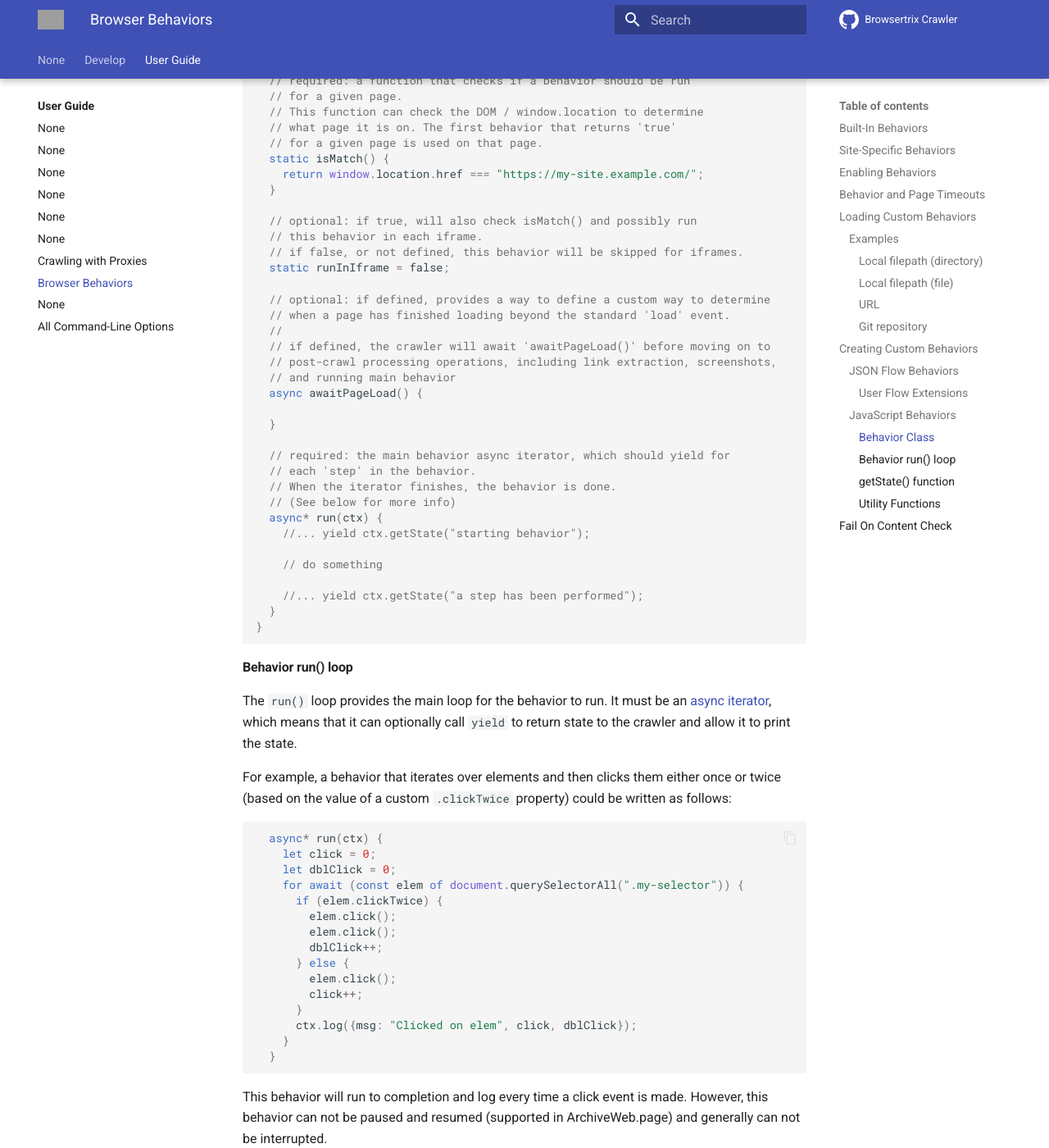
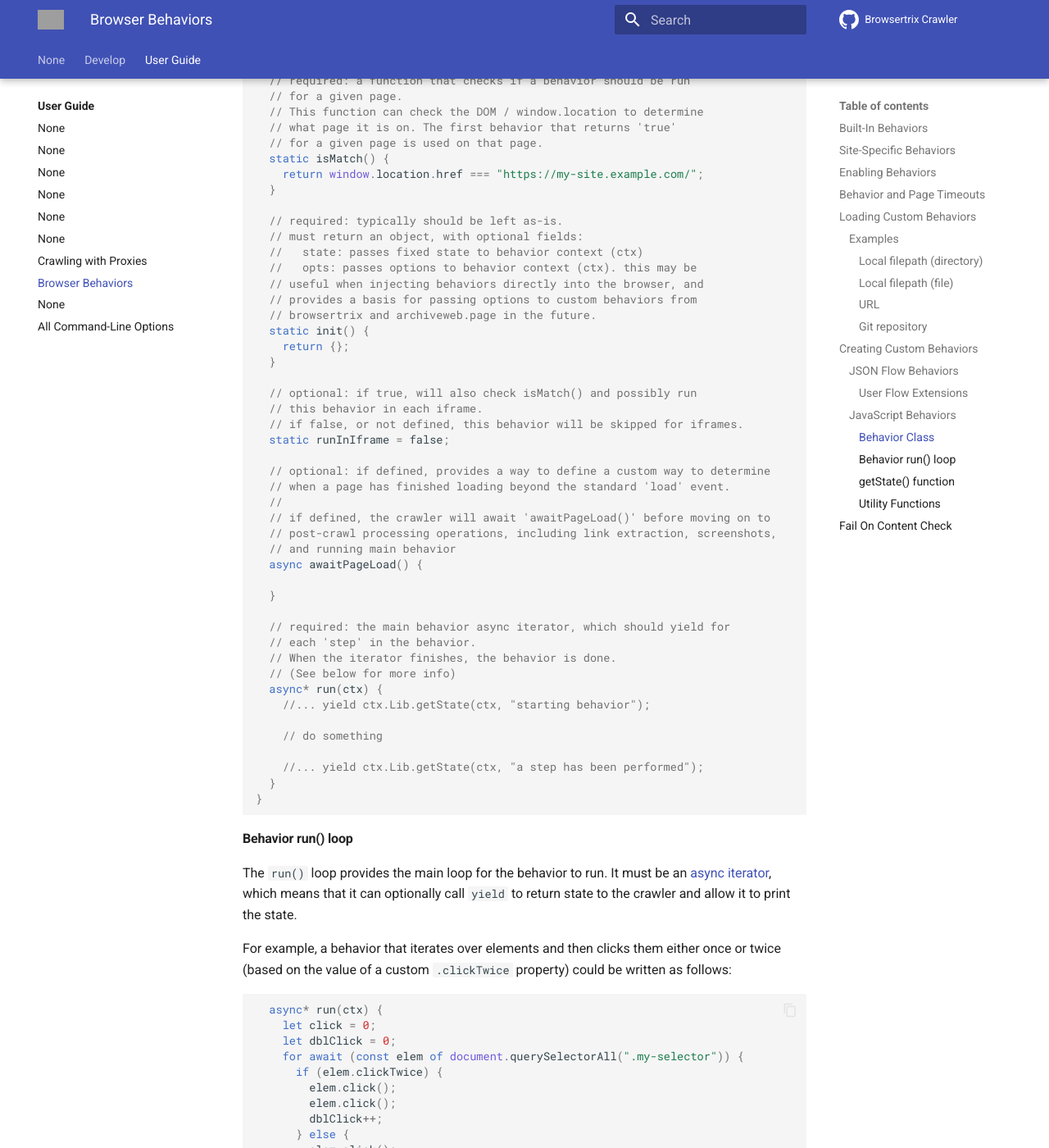
Before and after one commit to webrecorder/browsertrix-crawler, an MkDocs documentation site: the page built from docs/docs/user-guide/behaviors.md, in a window 1280 px wide and 1400 px high, scrolled down 3910 px. Shown: the whole window at 82% size. Built offline with MkDocs 1.6.1 and Material for MkDocs 9.7.7, drawn with Linux system fonts in a browser that asks for light colours; comment, search, counter and statistics services are not loaded; grey boxes are pictures that could not be loaded.

Commit message:
Fix custom behavior class example in docs (#940)
Updates custom behavior sample class and examples to be accurate:

- Include missing required `init()` method
- Fix arguments in examples uses of `Lib.getState()`

````diff
--- a/docs/docs/user-guide/behaviors.md
+++ b/docs/docs/user-guide/behaviors.md
@@ -140,6 +140,17 @@ class MyBehavior
     return window.location.href === "https://my-site.example.com/";
   }
 
+  // required: typically should be left as-is.
+  // must return an object, with optional fields:
+  //   state: passes fixed state to behavior context (ctx)
+  //   opts: passes options to behavior context (ctx). this may be
+  // useful when injecting behaviors directly into the browser, and
+  // provides a basis for passing options to custom behaviors from
+  // browsertrix and archiveweb.page in the future.
+  static init() {
+    return {};
+  }
+
   // optional: if true, will also check isMatch() and possibly run
   // this behavior in each iframe.
   // if false, or not defined, this behavior will be skipped for iframes.
@@ -160,11 +171,11 @@ class MyBehavior
   // When the iterator finishes, the behavior is done.
   // (See below for more info)
   async* run(ctx) {
-    //... yield ctx.getState("starting behavior");
+    //... yield ctx.Lib.getState(ctx, "starting behavior");
 
     // do something
 
-    //... yield ctx.getState("a step has been performed");
+    //... yield ctx.Lib.getState(ctx, "a step has been performed");
   }
 }
 ```
@@ -238,10 +249,10 @@ Using this standard function, the above code might be condensed as follows:
       if (elem.clickTwice) {
         elem.click();
         elem.click();
-        yield Lib.getState("Double-Clicked on elem", "dblClick");
+        yield Lib.getState(ctx, "Double-Clicked on elem", "dblClick");
       } else {
         elem.click();
-        yield Lib.getState("Single-Clicked on elem", "click");
+        yield Lib.getState(ctx, "Single-Clicked on elem", "click");
       }
     }
   }
````
